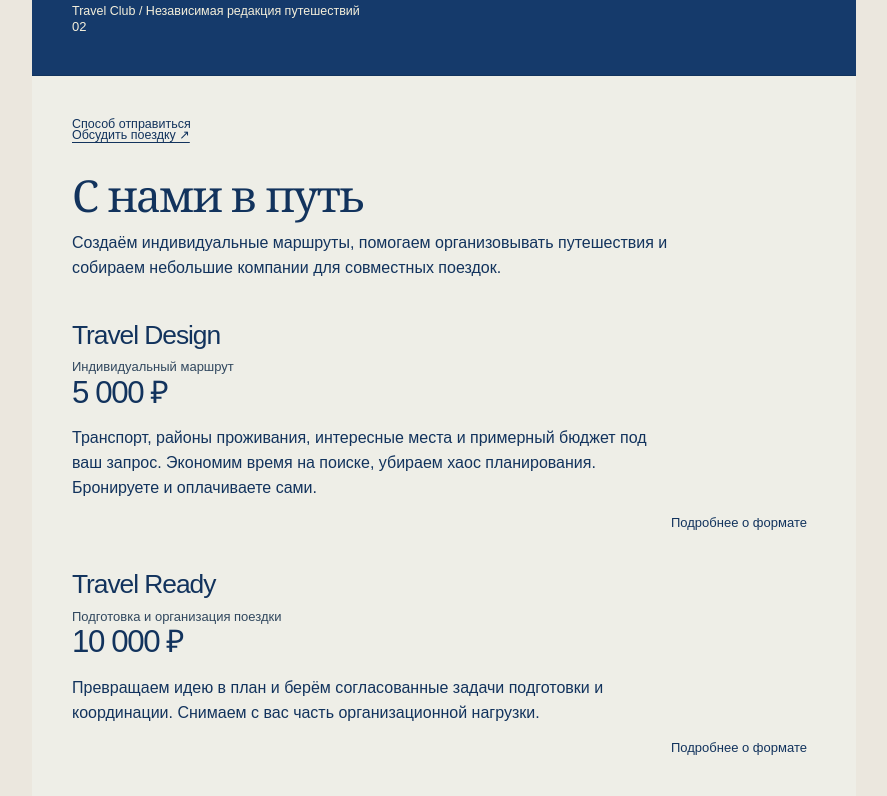
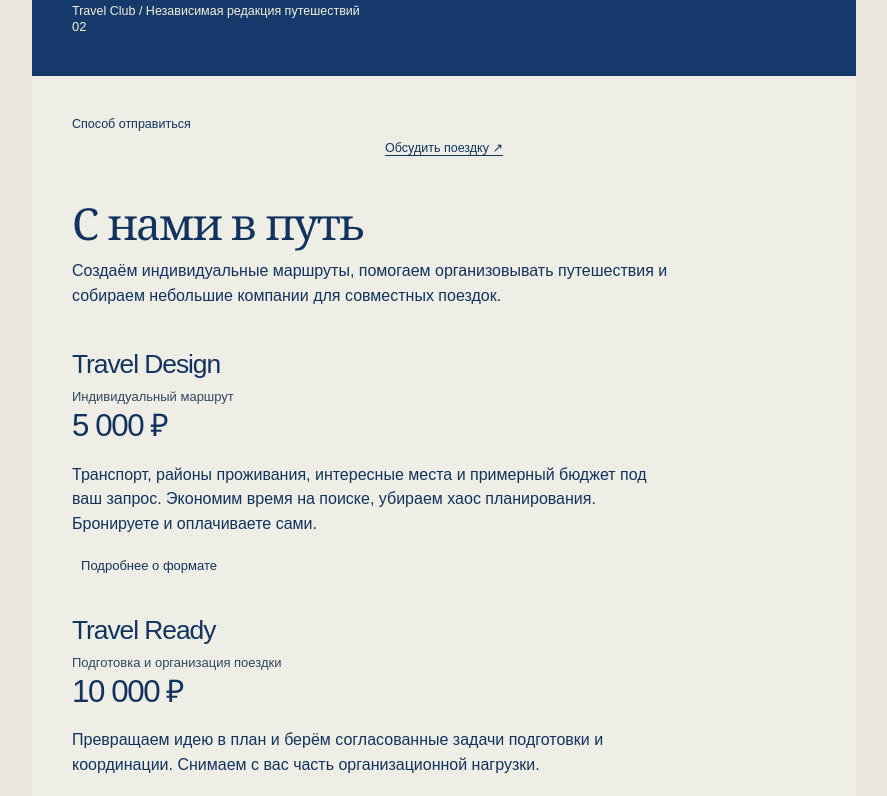
Before and after one commit to mchomak/travel_club, a Next.js app in the folder frontend/: page /test_15 in a window 1280 px wide. Shown: the part 1420-2216 px from the top of the page, without its empty margins (196-1083 px from the left). Built offline with nearby package versions, Linux system fonts and the light colour scheme.

Commit message:
[01] fix heading visibility and source link targets

```diff
--- a/frontend/src/components/test_mobile/issue-content.module.css
+++ b/frontend/src/components/test_mobile/issue-content.module.css
@@ -105,6 +105,11 @@
 }
 
 .mobileIssue :global([data-magazine-page] a) {
+  display: flex !important;
+  flex-direction: column !important;
+  justify-content: center;
+  min-height: 44px !important;
+  padding-block: 0.625rem !important;
   color: inherit;
   text-underline-offset: 0.2em;
 }
```
Also changed, not shown: 1 other file (tests, documents, lock files or other folders).
